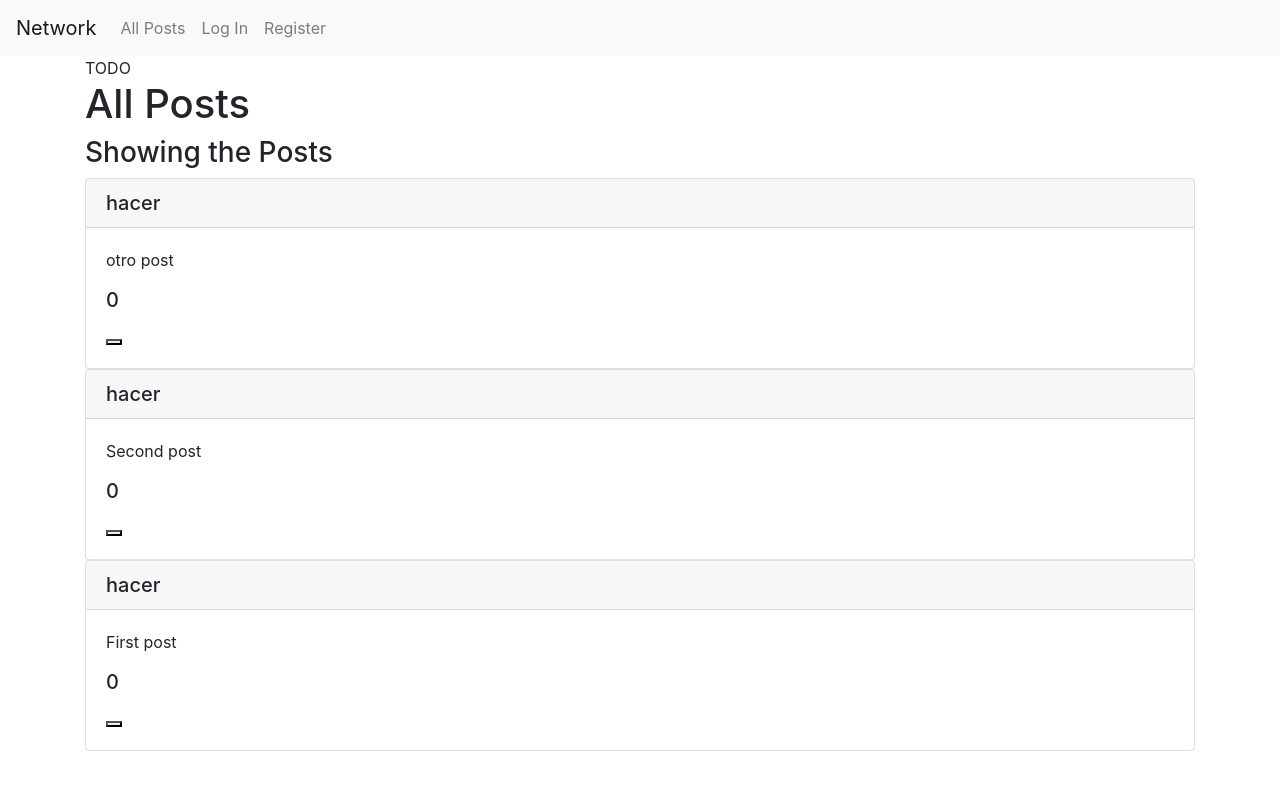
After one commit to EricGaona/network, a Django app: page /all-posts in a window 1280 px wide. The commit adds this page. Run offline with Django 3.2, Linux system fonts and the light colour scheme; data comes from the database, SQL or seed files in the repository; both versions use the stored data as it was after the commit; data that the repository does not hold is empty; some libraries are stand-ins or nearby versions.

Commit message:
working on the new post and all post functionalities

```diff
--- a/project4/network/models.py
+++ b/project4/network/models.py
@@ -17,6 +17,13 @@ class Post(models.Model):
     def __str__(self):
         return f"{self.user.username} - {self.content[:30]}"
 
+    def serialize(self):
+        return {
+            "id": self.id,
+            "user": self.user.username,
+            "content": self.content,
+        }
+
 class Follow(models.Model):
     follower = models.ForeignKey(User, on_delete=models.CASCADE, related_name="following")
     followed = models.ForeignKey(User, on_delete=models.CASCADE, related_name="followers")
--- /dev/null
+++ b/project4/network/templates/network/all_posts.html
@@ -0,0 +1,25 @@
+{% extends "network/layout.html" %}
+
+{% block body %}
+    <div  class="container">
+
+
+    TODO
+    <h1>All Posts</h1>
+
+    <div id="posts-container">
+        <h3>Showing the Posts</h3>
+      {% for post in posts %}
+      <div class="card">
+        <h5 class="card-header">{{post.user.username}}</h5>
+        <div class="card-body">
+            <p class="card-text">{{post.content}}</p>
+          <h5 class="card-title">{{post.like_count}}</h5>
+          <button></button>
+        </div>
+      </div>
+      {% endfor %}
+    </div>
+    </div>
+
+{% endblock %}
--- a/project4/network/templates/network/layout.html
+++ b/project4/network/templates/network/layout.html
@@ -11,7 +11,6 @@
 
         <nav class="navbar navbar-expand-lg navbar-light bg-light">
             <a class="navbar-brand" href="#">Network</a>
-
             <div>
               <ul class="navbar-nav mr-auto">
                 {% if user.is_authenticated %}
@@ -20,7 +19,7 @@
                     </li>
                 {% endif %}
                 <li class="nav-item">
-                  <a class="nav-link" href="{% url 'index' %}">All Posts</a>
+                  <a class="nav-link" href="{% url 'all_posts' %}">All Posts</a>
                 </li>
                 {% if user.is_authenticated %}
                     <li class="nav-item">
@@ -40,7 +39,6 @@
               </ul>
             </div>
           </nav>
-
         <div class="body">
             {% block body %}
             {% endblock %}
--- a/project4/network/urls.py
+++ b/project4/network/urls.py
@@ -8,8 +8,9 @@ urlpatterns = [
     path("login", views.login_view, name="login"),
     path("logout", views.logout_view, name="logout"),
     path("register", views.register, name="register"),
+    path("all-posts", views.all_posts, name="all_posts"),
     path("profile/<str:username>", views.profile, name="profile"),
-    path("new_post", views.new_post, name="new_post"),
+  #  path("new_post", views.new_post, name="new_post"),
     path("like/<int:post_id>", views.like_unlike, name="like_unlike"),
     path("follow/<str:username>", views.follow_unfollow, name="follow_unfollow"),
 ]
--- a/project4/network/views.py
+++ b/project4/network/views.py
@@ -11,7 +11,21 @@ from .models import User, Post, Follow
 
 
 def index(request):
-    return render(request, "network/index.html")
+    if request.method == "POST":
+        content = request.POST["content"]
+        if content.strip():
+            post = Post(user=request.user, content=content)
+            post.save()
+            return HttpResponseRedirect(reverse("index"))
+
+    posts = Post.objects.all().order_by("-timestamp")
+    # paginator = Paginator(posts, 10)  # 10 posts per page
+    # page_number = request.GET.get("page", 1)
+    # page_obj = paginator.get_page(page_number)
+
+    return render(request, "network/index.html", {
+        "posts": posts
+    })
 
 
 def login_view(request):
@@ -67,29 +81,27 @@ def register(request):
 
 #  --------  >>>>>>  Adding the new functions
 
-@login_required
-def new_post(request):
-    if request.method == "POST":
-        content = request.POST.get("content")
-        if content.strip():
-            Post.objects.create(user=request.user, content=content)
-            messages.success(request, "Post created successfully.")
-            return JsonResponse({"message": "Post created successfully."}, status=201)
-        messages.error(request, "Content cannot be empty.")
-        return JsonResponse({"error": "Content cannot be empty."}, status=400)
-    messages.error(request, "POST request required.")
-    return JsonResponse({"error": "POST request required."}, status=400)
-
-
 def all_posts(request):
     posts = Post.objects.all().order_by("-timestamp")
-    paginator = Paginator(posts, 10)  # 10 posts per page
-    page_number = request.GET.get("page", 1)
-    page_obj = paginator.get_page(page_number)
+    print(posts)
+    posts_json = Post.objects.all().values()
+    print(posts_json)
+    print(" ------------------- ")
+    posts_serialize = [post.serialize() for post in posts]
+    print(posts_serialize)
+    print(" ------       --------       ----- ")
+    users = User.objects.all()
+    print(users)
+    users_json = User.objects.all().values()
+    print(users_json)
+    # paginator = Paginator(posts, 10)  # 10 posts per page
+    # page_number = request.GET.get("page", 1)
+    # page_obj = paginator.get_page(page_number)
 
-    return render(request, "network/index.html", {
+    return render(request, "network/all_posts.html", {
         "posts": posts
     })
+
 
     # return JsonResponse({
     #     "posts": [{
```
Also changed, not shown: project4/db.sqlite3.
